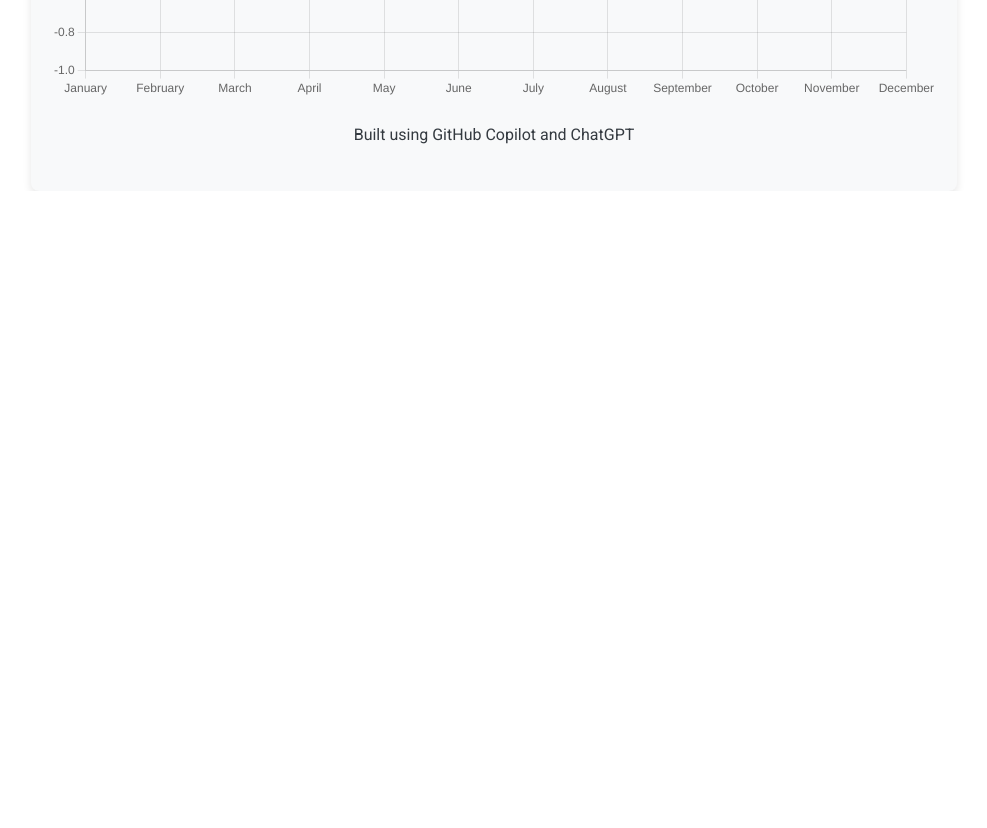
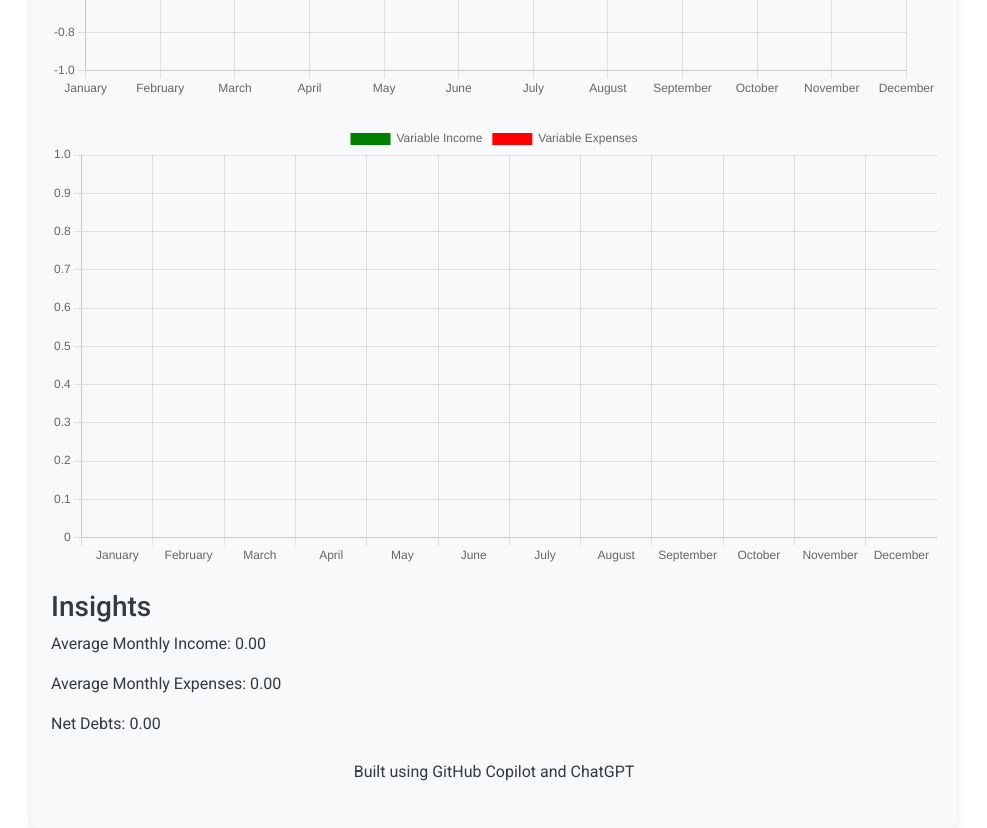
Before and after one commit to soorajnraju/cash-flow, a React (Vite) app in the folder frontend/: page / in a window 1280 px wide. Shown: the part 1700-2528 px from the top of the page, without its empty margins (146-1133 px from the left). Before the commit the page ends 1891 px from the top, so only its background shows below. Built offline with nearby package versions, Linux system fonts and the light colour scheme.

Commit message:
more charts and insights

```diff
--- a/frontend/src/App.jsx
+++ b/frontend/src/App.jsx
@@ -1,11 +1,12 @@
 import { useState, useEffect } from "react";
-import { Line } from "react-chartjs-2";
+import { Line, Bar } from "react-chartjs-2";
 import {
   Chart as ChartJS,
   CategoryScale,
   LinearScale,
   PointElement,
   LineElement,
+  BarElement,
   Title,
   Tooltip,
   Legend,
@@ -18,6 +19,7 @@ ChartJS.register(
   LinearScale,
   PointElement,
   LineElement,
+  BarElement,
   Title,
   Tooltip,
   Legend
@@ -58,17 +60,25 @@ function App() {
   const [months, setMonths] = useState(getStoredData("months", initialMonths));
   const [savingsOrDebts, setSavingsOrDebts] = useState(0);
   const [monthlySavingsOrDebts, setMonthlySavingsOrDebts] = useState([]);
+  const [totalVariableIncome, setTotalVariableIncome] = useState(0);
+  const [totalVariableExpenses, setTotalVariableExpenses] = useState(0);
 
   useEffect(() => {
     let totalSavingsOrDebts = 0;
+    let totalIncome = 0;
+    let totalExpenses = 0;
     const monthlyData = months.map((monthData) => {
-      const totalIncome = fixedIncome + monthData.variableIncome;
-      const totalExpenses = fixedExpenses + monthData.variableExpenses;
-      totalSavingsOrDebts += totalIncome - totalExpenses;
+      const totalMonthIncome = fixedIncome + monthData.variableIncome;
+      const totalMonthExpenses = fixedExpenses + monthData.variableExpenses;
+      totalSavingsOrDebts += totalMonthIncome - totalMonthExpenses;
+      totalIncome += monthData.variableIncome;
+      totalExpenses += monthData.variableExpenses;
       return totalSavingsOrDebts;
     });
     setSavingsOrDebts(totalSavingsOrDebts);
     setMonthlySavingsOrDebts(monthlyData);
+    setTotalVariableIncome(totalIncome);
+    setTotalVariableExpenses(totalExpenses);
 
     localStorage.setItem("fixedIncome", JSON.stringify(fixedIncome));
     localStorage.setItem("fixedExpenses", JSON.stringify(fixedExpenses));
@@ -128,6 +138,36 @@ function App() {
       },
     ],
   };
+
+  const barChartData = {
+    labels: months.map((month) => month.month),
+    datasets: [
+      {
+        label: "Variable Income",
+        data: months.map((month) => month.variableIncome),
+        backgroundColor: "green",
+      },
+      {
+        label: "Variable Expenses",
+        data: months.map((month) => month.variableExpenses),
+        backgroundColor: "red",
+      },
+    ],
+  };
+
+  const getInsights = () => {
+    const avgIncome = (fixedIncome + totalVariableIncome) / 12;
+    const avgExpenses = (fixedExpenses + totalVariableExpenses) / 12;
+    const netSavings = savingsOrDebts;
+
+    return {
+      avgIncome,
+      avgExpenses,
+      netSavings,
+    };
+  };
+
+  const insights = getInsights();
 
   return (
     <div className="App container-fluid">
@@ -224,6 +264,18 @@ function App() {
       <div className="my-4">
         <Line data={chartData} />
       </div>
+      <div className="my-4">
+        <Bar data={barChartData} />
+      </div>
+      <div className="my-4">
+        <h3>Insights</h3>
+        <p>Average Monthly Income: {insights.avgIncome.toFixed(2)}</p>
+        <p>Average Monthly Expenses: {insights.avgExpenses.toFixed(2)}</p>
+        <p>
+          Net {insights.netSavings > 0 ? "Savings" : "Debts"}:{" "}
+          {insights.netSavings.toFixed(2)}
+        </p>
+      </div>
       <footer className="text-center my-4">
         Built using GitHub Copilot and ChatGPT
       </footer>
```
